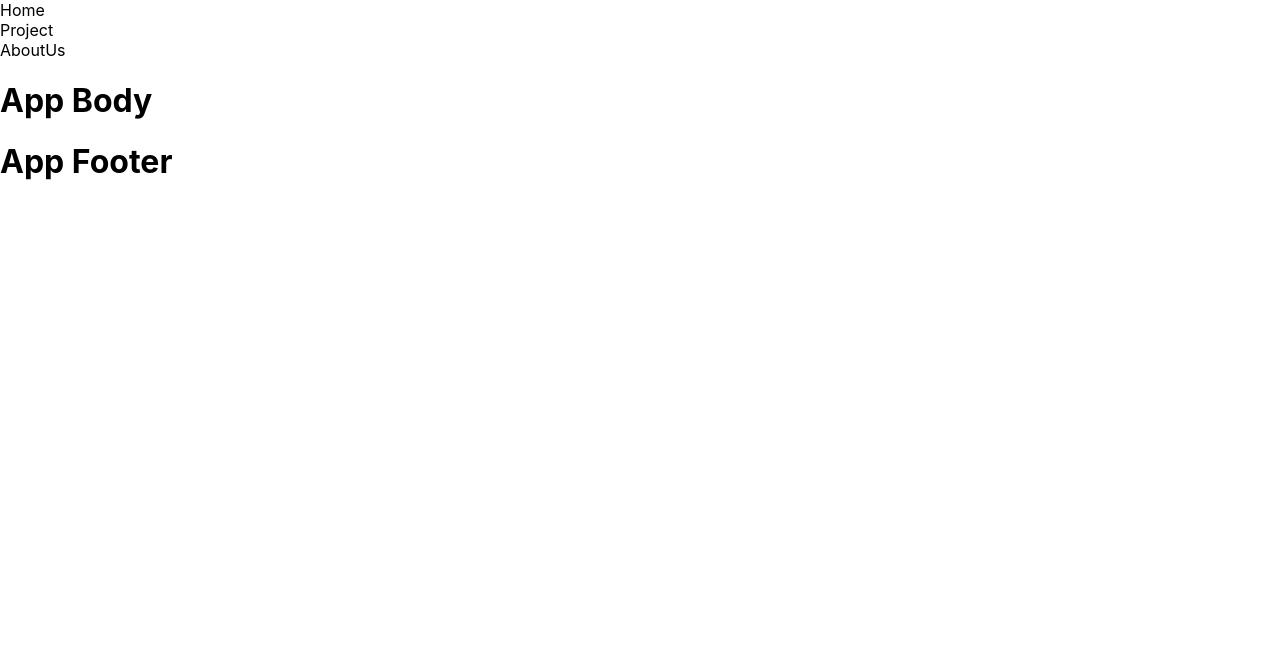
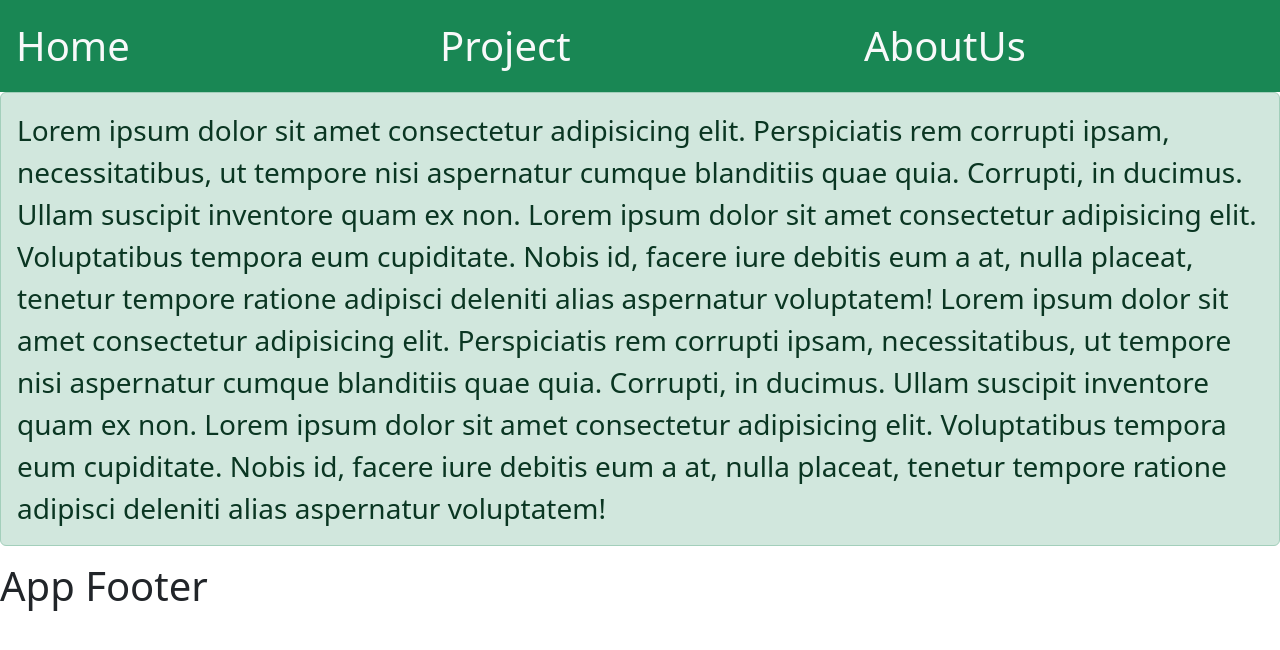
Before and after one commit to RishivYadav/third-react-app, a React (Create React App) app: page / in a window 1280 px wide. Shown: the top 650 px of the page. Built offline with nearby package versions, Linux system fonts and the light colour scheme.

Commit message:
body change

```diff
--- a/src/App.js
+++ b/src/App.js
@@ -12,7 +12,7 @@
 // User Defined Tag: <AppHeader />
 function AppHeader() {
   return (
-    <div className="row bg-light text-light p-3 fs-1">
+    <div className="row bg-success text-light p-3 fs-1">
       <div className="col">Home</div>
       <div className="col">Project</div>
       <div className="col">AboutUs</div>
@@ -24,7 +24,21 @@
 function AppBody() {
   return (
     <>
-      <h1>App Body</h1>
+      <div className="alert alert-success fs-3">
+        Lorem ipsum dolor sit amet consectetur adipisicing elit. Perspiciatis
+        rem corrupti ipsam, necessitatibus, ut tempore nisi aspernatur cumque
+        blanditiis quae quia. Corrupti, in ducimus. Ullam suscipit inventore
+        quam ex non. Lorem ipsum dolor sit amet consectetur adipisicing elit.
+        Voluptatibus tempora eum cupiditate. Nobis id, facere iure debitis eum a
+        at, nulla placeat, tenetur tempore ratione adipisci deleniti alias
+        aspernatur voluptatem! Lorem ipsum dolor sit amet consectetur
+        adipisicing elit. Perspiciatis rem corrupti ipsam, necessitatibus, ut
+        tempore nisi aspernatur cumque blanditiis quae quia. Corrupti, in
+        ducimus. Ullam suscipit inventore quam ex non. Lorem ipsum dolor sit
+        amet consectetur adipisicing elit. Voluptatibus tempora eum cupiditate.
+        Nobis id, facere iure debitis eum a at, nulla placeat, tenetur tempore
+        ratione adipisci deleniti alias aspernatur voluptatem!
+      </div>
     </>
   );
 }
--- a/src/index.js
+++ b/src/index.js
@@ -3,6 +3,7 @@
 import './index.css';
 import App from './App';
 import reportWebVitals from './reportWebVitals';
+import "bootstrap/dist/css/bootstrap.css";
 
 const root = ReactDOM.createRoot(document.getElementById('root'));
 root.render(
```
